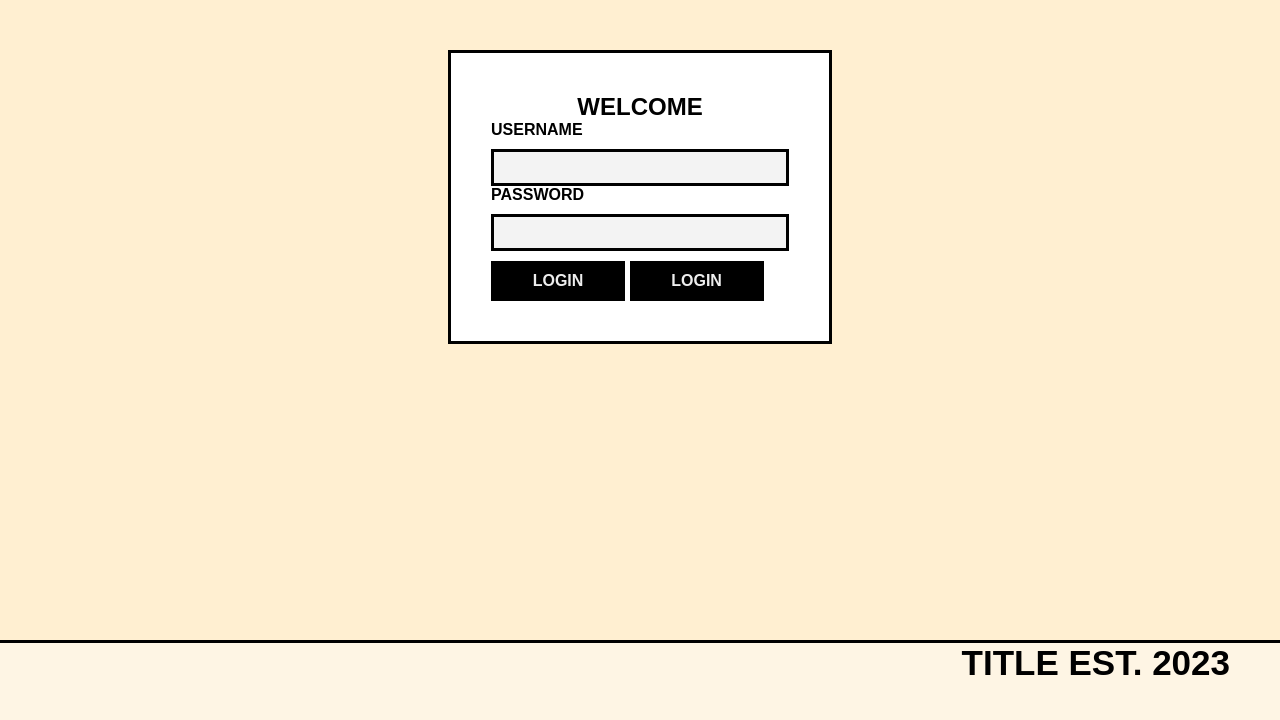
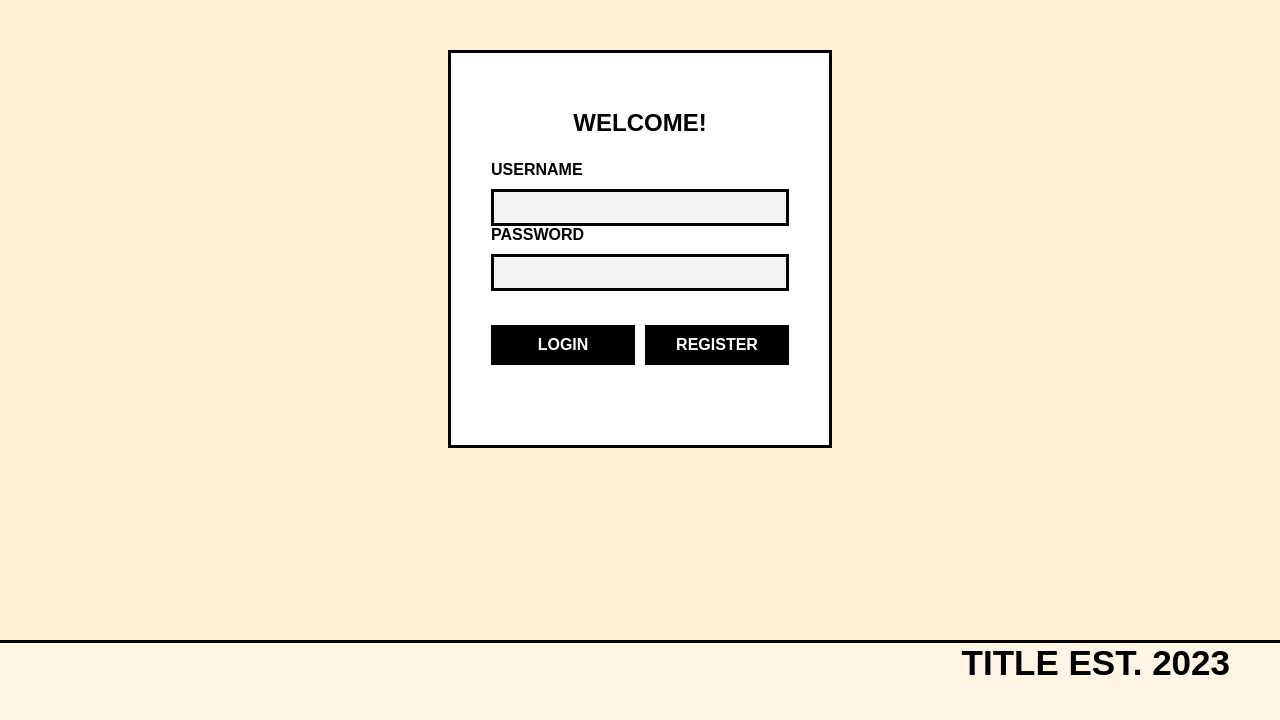
Before and after one commit to JuliaMelle/2ITG_grp2_LuzViMinda, a PHP site: page /login.php in a window 1280 px wide. Shown: the part 80-800 px from the top of the page. Run offline with PHP 8.4, Linux system fonts and the light colour scheme.

Commit message:
Login update

```diff
--- a/login.php
+++ b/login.php
@@ -16,19 +16,20 @@
 
   <?php require_once 'components/navbar.php' ?>
   <div class="container">
-    <div class="card">
+    <div class="mid_container">
 
-      <div class="mid">
-        <h2 class="welcome">WELCOME</h2>
+      <div class="card"> <!-- CARD -->
+        <h2 class="welcome">WELCOME!</h2>
         <!-- input username -->
         <b>USERNAME</b>
         <input type="text" class="input"></input>
         <!-- input password -->
         <b>PASSWORD</b>
         <input type="password" class="input"></input>
-
-        <button class="">LOGIN</button>
-        <button class="">LOGIN</button>
+        <div class="mid_position_buttons">
+        <button class="button login">LOGIN</button>
+        <button class="button">REGISTER</button>
+        </div>
       </div>
 
 
--- a/styles/login.css
+++ b/styles/login.css
@@ -1,4 +1,3 @@
-
 .container {
     display: flex;
     flex-direction: column;
@@ -6,7 +5,7 @@
     align-items: center;
 }
 
-.card {
+.mid_container {
     display: flex;
     align-items: center;
     justify-content: center;
@@ -14,7 +13,20 @@
     width: 30%;
 }
 
-.mid {
+.mid_position_buttons {
+    display: flex;
+    align-items: center;
+    justify-content: center;
+    align-self: center;
+
+    margin-top: 3vh;
+}
+
+.login {
+    margin-right: 10px;
+}
+
+.card {
     /* box-shadow: 0 4px 8px 0 rgba(0,0,0,0.2); */
     /* transition: 0.3s; */
     margin-top: 50px;
@@ -25,15 +37,21 @@
     background-color: var(--white);
 
     padding: 5vh;
+    padding-bottom: 10vh !important;
+    padding-top: 7vh !important;
 }
 
-.mid:hover {
+.card:hover {
     box-shadow: 0 8px 16px 0 rgba(0, 0, 0, 0.2);
 }
-.welcome{
+
+.welcome {
     text-align: center;
+
+    margin-bottom: 3vh;
 }
-.input{
+
+.input {
     border: solid;
     color: black;
     background-color: var(--gray);
@@ -45,10 +63,17 @@
 
     margin-top: 10px;
 }
-button {
-    min-width: 45%;
-    background: #000;
-    color: #EEEEEE;
+
+.button {
+    display: flex;
+    justify-content: center;
+    align-items: center;
+
+
+
+    width: 50%;
+    background: var(--black);
+    color: var(--white);
     height: 40px;
     margin-top: 10px;
     border: none;
@@ -58,7 +83,13 @@ button {
     cursor: pointer;
     outline: none;
     transition: all 0.3s ease-in-out;
-  }
+}
+
+.button:hover {
+    background: var(--orange);
+    color: var(--black);
+}
+
 @media only screen and (max-width:768px) {
 
     .container {
@@ -69,10 +100,42 @@ button {
 
     }
 
-    .card {
+    .mid_container {
         flex-direction: column;
         justify-content: center;
         align-items: center;
+
+        width: 90%;
     }
 
+    .card {
+        /* box-shadow: 0 4px 8px 0 rgba(0,0,0,0.2); */
+        /* transition: 0.3s; */
+        margin-top: 50px;
+        width: 100%;
+
+    }
+
+
 }
+
+/* Media Query for Mobile Devices */
+@media (max-width: 375px) {
+    button {
+        font-size: 10px;
+    }
+}
+
+/* Media Query for low resolution  Tablets, Ipads */
+/* @media (min-width: 481px) and (max-width: 767px) {
+
+} */
+
+/* Media Query for Tablets Ipads portrait mode */
+@media (min-width: 768px) and (max-width: 1024px) {}
+
+/* Media Query for Laptops and Desktops */
+@media (min-width: 1025px) and (max-width: 1280px) {}
+
+/* Media Query for Large screens */
+@media (min-width: 1281px) {}
```
